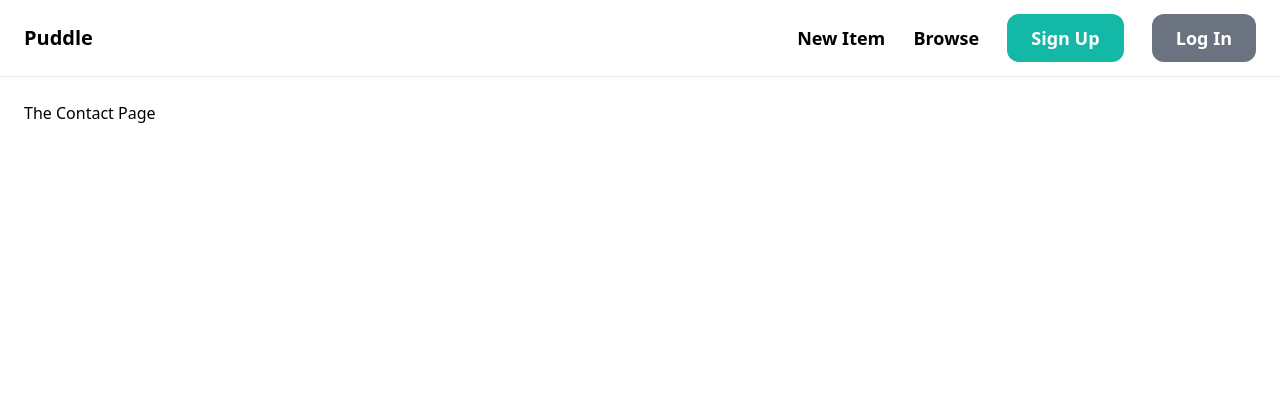
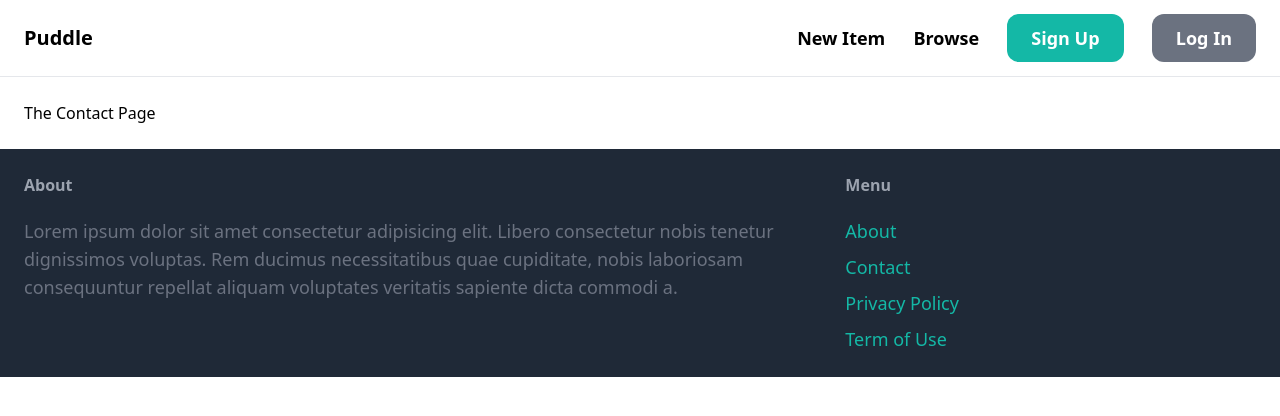
Before and after one commit to AshaJG/PuddleApp-Django, a Django app: page /contact/ in a window 1280 px wide. Shown: the top 416 px of the page. Run offline with Django 4.2, Linux system fonts and the light colour scheme; some libraries are stand-ins or nearby versions.

Commit message:
Added Footer and connect contact link

```diff
--- a/puddle/core/templates/core/base.html
+++ b/puddle/core/templates/core/base.html
@@ -26,5 +26,21 @@
             {% block content %}
             {% endblock %}
         </div>
+        <footer class="py-6  px-6 flex justify-between bg-gray-800">
+            <div class = "w-2/3 pr-10">
+                <h3 class = "mb-5 font-semibold text-gray-400">About</h3>
+                <p class="text-lg text-gray-500"> Lorem ipsum dolor sit amet consectetur adipisicing elit. Libero consectetur nobis tenetur dignissimos voluptas. Rem ducimus necessitatibus quae cupiditate, nobis laboriosam consequuntur repellat aliquam voluptates veritatis sapiente dicta commodi a.</p>
+            </div>
+            <div class = "w-1/3">
+                <h3 class="mb-5 font-semibold text-gray-400"> Menu </h3>
+                    <ul  class="space-y-2">
+                        <li><a href="#" class="text-lg text-teal-500  hover:text-teal-500"> About</a></li>
+                        <li><a href="{% url 'contact' %} " class="text-lg text-teal-500  hover:text-teal-500"> Contact</a></li>
+                        <li><a href="#" class="text-lg text-teal-500  hover:text-teal-500"> Privacy Policy</a></li>
+                        <li><a href="#" class="text-lg text-teal-500  hover:text-teal-500"> Term of Use </a></li>
+                    </ul>
+
+            </div>
+        </footer>
     </body>
 </html>
```
